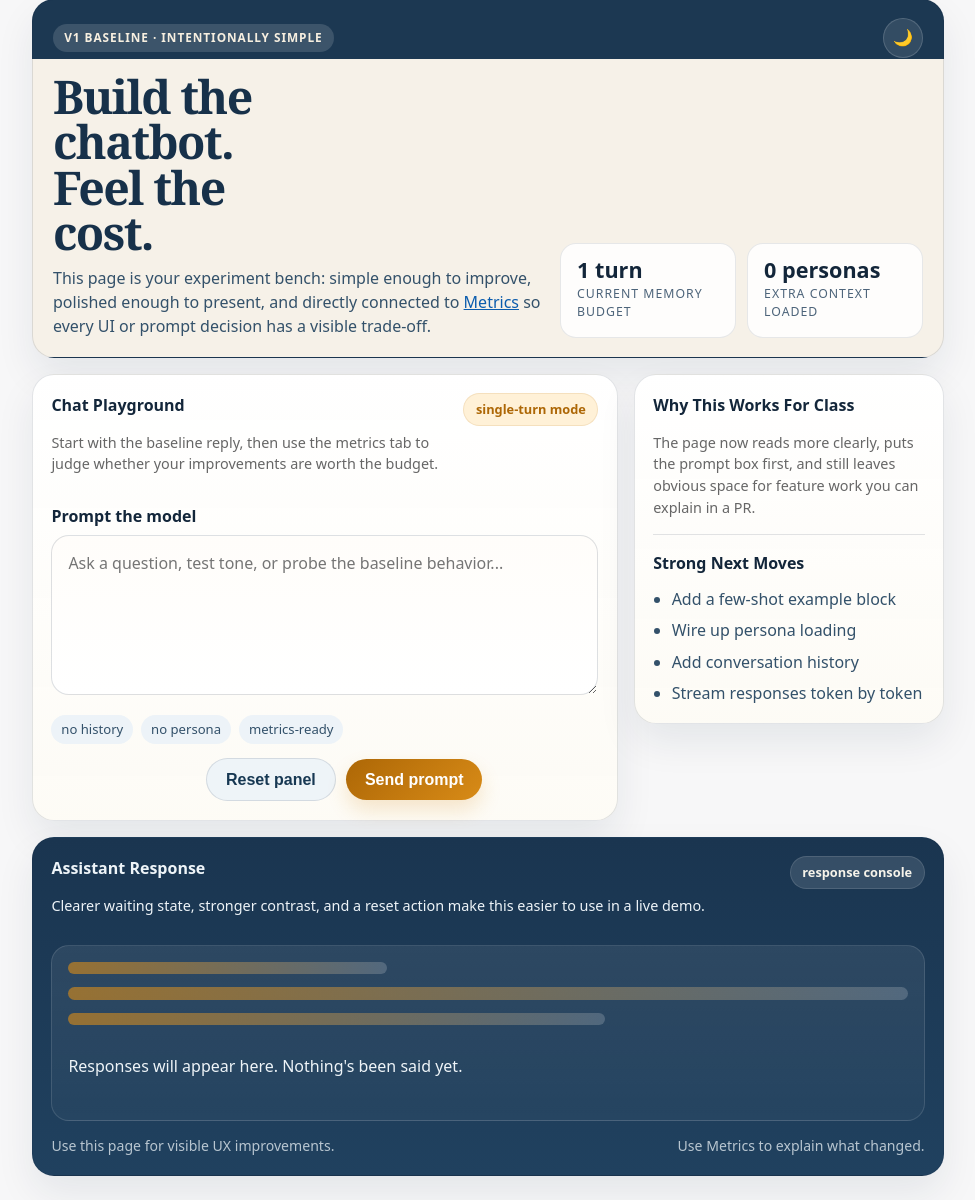
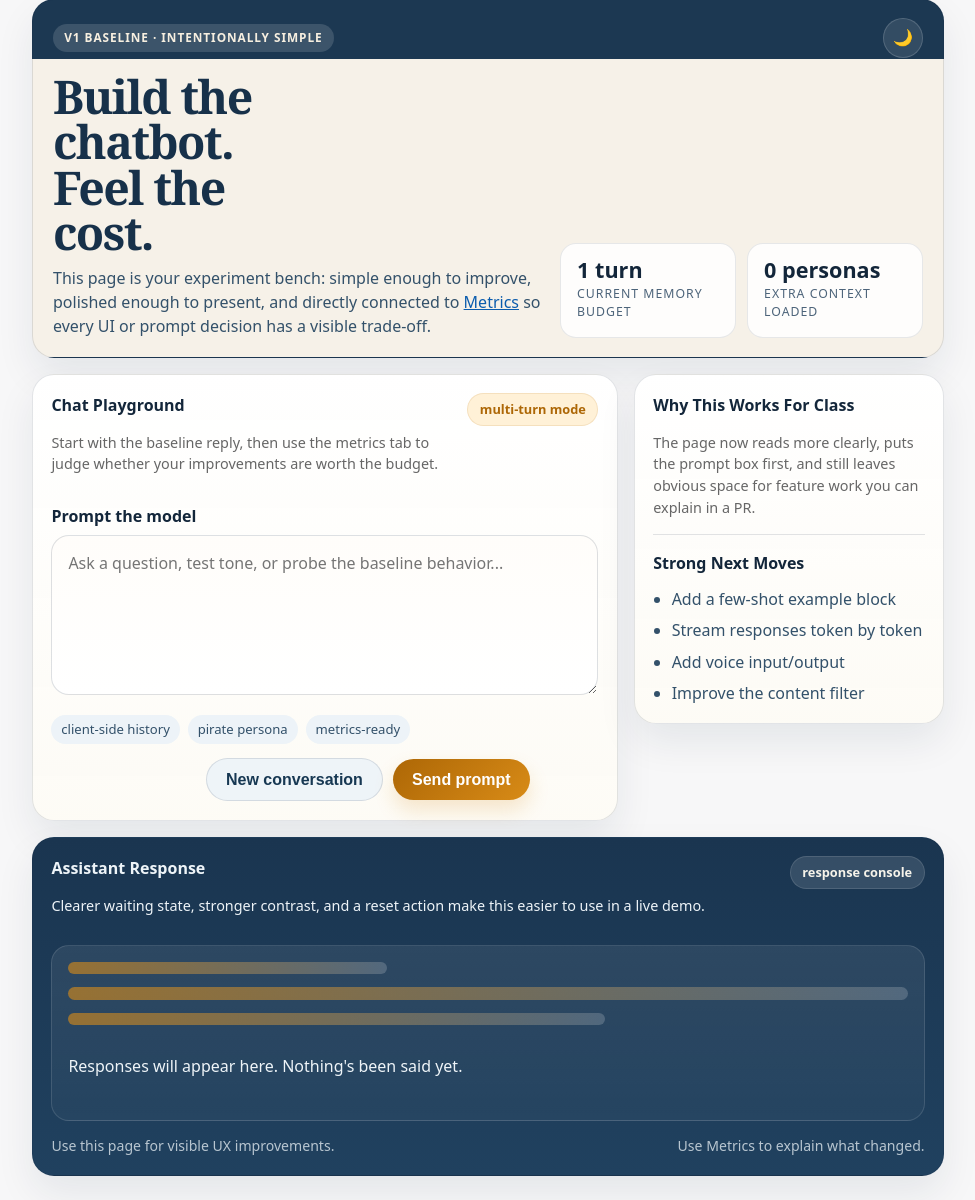
Before and after one commit to wize73-ai/slim, a FastAPI app: template app/templates/chat.html in a window 1280 px wide. Shown: the part 81-1281 px from the top of the page, without its empty margins (152-1127 px from the left). Run offline with FastAPI, Linux system fonts and the light colour scheme; the template is opened without the code that fills it, so the values that code supplies are empty; some libraries are stand-ins or nearby versions.

Commit message:
feat(chat): add multi-turn conversation with client-side history
The /chat endpoint now accepts a `history` form field containing a JSON
array of prior {role, content} turns. The browser manages the
conversation state in a hidden input, appending each completed turn
after HTMX swaps the response fragment. A "New conversation" button
resets the session.

```diff
--- a/app/main.py
+++ b/app/main.py
@@ -27,6 +27,7 @@ by wiring in personas, examples, and history as they implement features.
 from __future__ import annotations
 
 import html
+import json
 
 import yaml
 
@@ -41,8 +42,6 @@ import os
 
 OPENAI_API_KEY = os.getenv("OPENAI_API_KEY")
 
-from pathlib import Path
-
 from fastapi import FastAPI, Form, Request
 from fastapi.responses import HTMLResponse
 from fastapi.staticfiles import StaticFiles
@@ -51,6 +50,7 @@ from fastapi.templating import Jinja2Templates
 from core.chat import (
     ChatError,
     FilterBlocked,
+    HistoryMessage,
     UpstreamTimeout,
     UpstreamUnavailable,
     build_request,
@@ -179,24 +179,35 @@ async def docs_page(request: Request) -> HTMLResponse:
 
 
 @app.post("/chat", response_class=HTMLResponse)
-async def chat(request: Request, user_message: str = Form(...)) -> HTMLResponse:
-    """Single-turn chat handler. No history, no persona — that's the point.
+async def chat(
+    request: Request,  # noqa: ARG001
+    user_message: str = Form(...),
+    history: str = Form(""),
+) -> HTMLResponse:
+    """Multi-turn chat handler with client-side history.
 
-    Students extend by adding those slots to ``build_request()`` as they
-    implement features. The per-turn token-flow snapshot goes into the
-    observability ring buffer so the metrics tab shows what the turn
-    cost.
+    The browser sends the conversation history as a JSON array of
+    ``{role, content}`` objects in a hidden form field. We parse it
+    into :class:`HistoryMessage` objects and pass it to
+    :func:`build_request` so the model sees prior turns.
     """
-    del request  # unused in v1 — Jinja isn't needed for the response fragment
-
-    # Non-empty validation. In v1 we return an error fragment rather than
-    # 400, so HTMX can swap it into the response area.
     user_message = user_message.strip()
     if not user_message:
         return HTMLResponse(
             content='<div class="assistant-response error">Type something first.</div>',
             status_code=400,
         )
+
+    # Parse client-side history JSON into HistoryMessage tuples.
+    history_messages: tuple[HistoryMessage, ...] = ()
+    if history:
+        try:
+            raw = json.loads(history)
+            history_messages = tuple(
+                HistoryMessage(role=h["role"], content=h["content"]) for h in raw
+            )
+        except (json.JSONDecodeError, KeyError, TypeError):
+            history_messages = ()
 
     try:
         with instrument() as t:
@@ -207,6 +218,7 @@ async def chat(request: Request, user_message: str = Form(...)) -> HTMLResponse:
                 baseline=BASELINE_PROMPT,
                 persona=persona_prompt,
                 user=user_message,
+                history=history_messages,
             )
 
             t.mark("t1")
@@ -272,11 +284,15 @@ async def chat(request: Request, user_message: str = Form(...)) -> HTMLResponse:
             status_code=500,
         )
 
-    # Render the assistant response. html.escape prevents XSS from any
-    # content the model might produce, including legitimate code samples.
+    # Render the full turn (user + assistant) so HTMX can append it.
+    safe_user = html.escape(user_message)
     safe_output = html.escape(output_text)
     return HTMLResponse(
         content=(
+            '<div class="user-message">'
+            '<strong>you:</strong><br>'
+            f'<pre>{safe_user}</pre>'
+            '</div>'
             '<div class="assistant-response">'
             "<strong>assistant:</strong><br>"
             f"<pre>{safe_output}</pre>"
--- a/app/templates/chat.html
+++ b/app/templates/chat.html
@@ -345,12 +345,33 @@
   .placeholder-line.mid {
     width: 64%;
   }
+  .user-message {
+    padding: 1rem;
+    background: rgba(19, 38, 58, 0.06);
+    color: var(--chat-ink);
+    border: 1px solid var(--chat-line);
+    border-radius: 16px;
+    margin-bottom: 0.5rem;
+  }
+  .chat-shell[data-theme="dark"] .user-message {
+    background: rgba(255, 255, 255, 0.06);
+    border-color: rgba(255, 255, 255, 0.10);
+  }
+  .user-message pre {
+    background: transparent;
+    border: none;
+    padding: 0;
+    margin: 0.45rem 0 0;
+    white-space: pre-wrap;
+    font-family: inherit;
+  }
   .assistant-response {
     padding: 1rem;
     background: rgba(255, 255, 255, 0.98);
     color: #13263a;
     border: 1px solid rgba(19, 38, 58, 0.12);
     border-radius: 16px;
+    margin-bottom: 0.5rem;
   }
   .chat-shell[data-theme="dark"] .assistant-response {
     background: rgba(12, 22, 33, 0.92);
@@ -455,14 +476,15 @@
             Start with the baseline reply, then use the metrics tab to judge whether your improvements are worth the budget.
           </p>
         </div>
-        <span class="mode-chip">single-turn mode</span>
+        <span class="mode-chip">multi-turn mode</span>
       </div>
 
       <form hx-post="/chat"
-            hx-target="#response"
-            hx-swap="innerHTML"
+            hx-target="#conversation"
+            hx-swap="beforeend"
             hx-disabled-elt="textarea, button"
             hx-indicator="#loading">
+        <input type="hidden" name="history" id="chat-history" value="[]">
         <label for="message">Prompt the model</label>
         <textarea id="message" name="user_message" rows="4"
                   placeholder="Ask a question, test tone, or probe the baseline behavior..."
@@ -470,13 +492,13 @@
 
         <div class="toolbar">
           <div class="toolbar-meta subtle">
-            <span>no history</span>
-            <span>no persona</span>
+            <span>client-side history</span>
+            <span>pirate persona</span>
             <span>metrics-ready</span>
           </div>
           <div class="toolbar-actions">
             <span id="loading" class="htmx-indicator subtle">waiting on guapo...</span>
-            <button type="button" class="button-secondary" onclick="document.getElementById('message').value=''; document.getElementById('response').innerHTML='<div class=&quot;response-placeholder subtle&quot;><div class=&quot;placeholder-line short&quot;></div><div class=&quot;placeholder-line&quot;></div><div class=&quot;placeholder-line mid&quot;></div><p>Responses will appear here. Nothing\'s been said yet.</p></div>';">Reset panel</button>
+            <button type="button" class="button-secondary" id="new-conversation">New conversation</button>
             <button type="submit" class="button-primary">Send prompt</button>
           </div>
         </div>
@@ -494,9 +516,9 @@
         <h2>Strong Next Moves</h2>
         <ul class="sidebar-list subtle">
           <li>Add a few-shot example block</li>
-          <li>Wire up persona loading</li>
-          <li>Add conversation history</li>
           <li>Stream responses token by token</li>
+          <li>Add voice input/output</li>
+          <li>Improve the content filter</li>
         </ul>
       </div>
     </aside>
@@ -513,7 +535,8 @@
       <span class="status-chip">response console</span>
     </div>
     <div id="response" class="response-frame">
-      <div class="response-placeholder subtle">
+      <div id="conversation"></div>
+      <div id="response-placeholder" class="response-placeholder subtle">
         <div class="placeholder-line short"></div>
         <div class="placeholder-line"></div>
         <div class="placeholder-line mid"></div>
@@ -530,6 +553,7 @@
 
 {% block extra_js %}
 <script>
+  // Theme toggle
   (function () {
     const shell = document.getElementById("chat-shell");
     const button = document.getElementById("theme-toggle");
@@ -565,5 +589,46 @@
       applyTheme(nextTheme);
     });
   })();
+
+  // Chat history tracking
+  (() => {
+    let history = [];
+    let pendingUserText = "";
+    const historyInput = document.getElementById("chat-history");
+    const conversationDiv = document.getElementById("conversation");
+    const textarea = document.getElementById("message");
+    const newConvoBtn = document.getElementById("new-conversation");
+    const placeholder = document.getElementById("response-placeholder");
+
+    document.body.addEventListener("htmx:configRequest", () => {
+      historyInput.value = JSON.stringify(history);
+      pendingUserText = textarea.value.trim();
+    });
+
+    document.body.addEventListener("htmx:afterSwap", (e) => {
+      if (e.detail.target !== conversationDiv) return;
+
+      // Hide placeholder on first message
+      if (placeholder) placeholder.style.display = "none";
+
+      const lastResponse = conversationDiv.querySelector(
+        ".assistant-response:last-child"
+      );
+      if (!lastResponse || lastResponse.classList.contains("error")) return;
+
+      const assistantText = lastResponse.querySelector("pre")?.textContent ?? "";
+      history.push({ role: "user", content: pendingUserText });
+      history.push({ role: "assistant", content: assistantText });
+      textarea.value = "";
+    });
+
+    newConvoBtn.addEventListener("click", () => {
+      history = [];
+      historyInput.value = "[]";
+      conversationDiv.innerHTML = "";
+      textarea.value = "";
+      if (placeholder) placeholder.style.display = "";
+    });
+  })();
 </script>
 {% endblock %}
```
